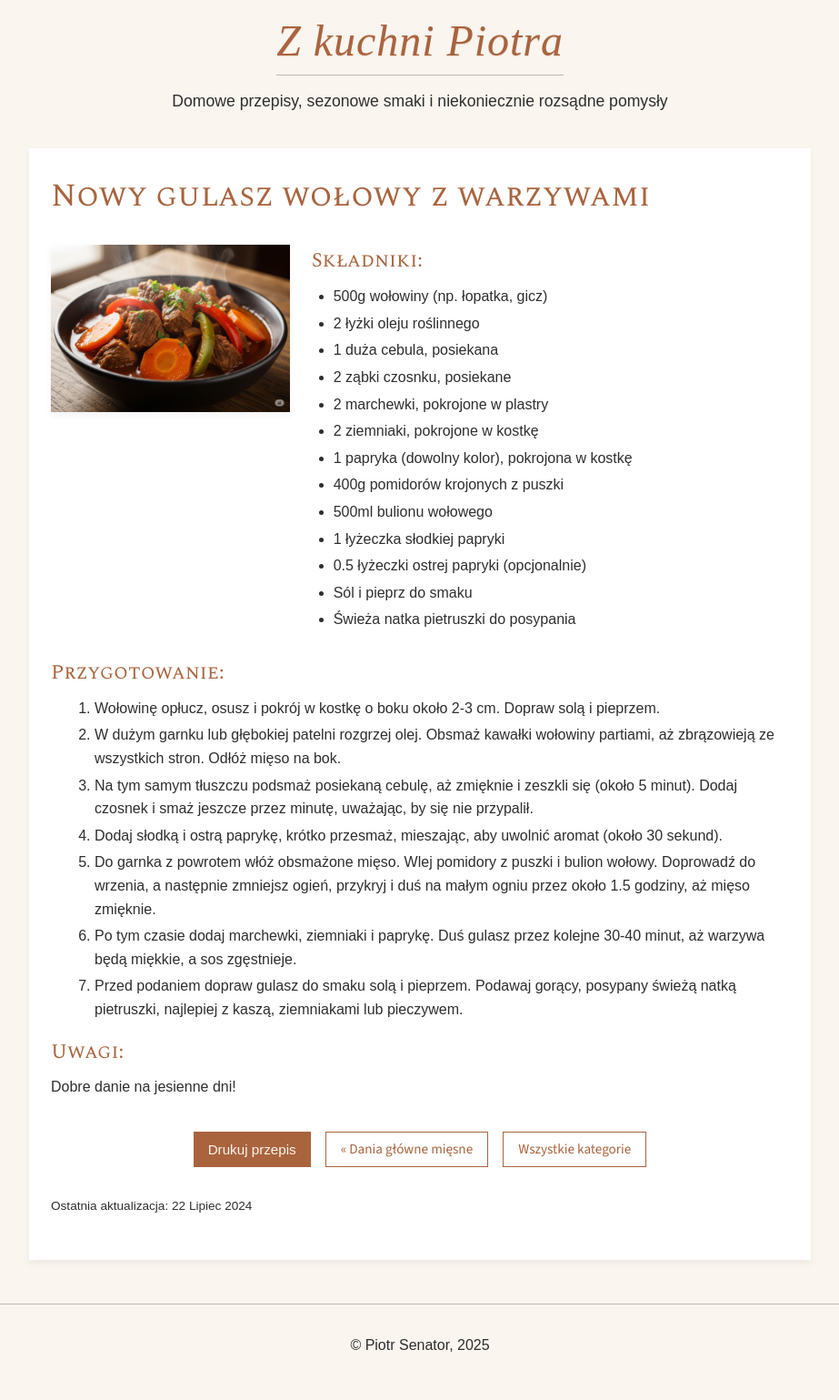
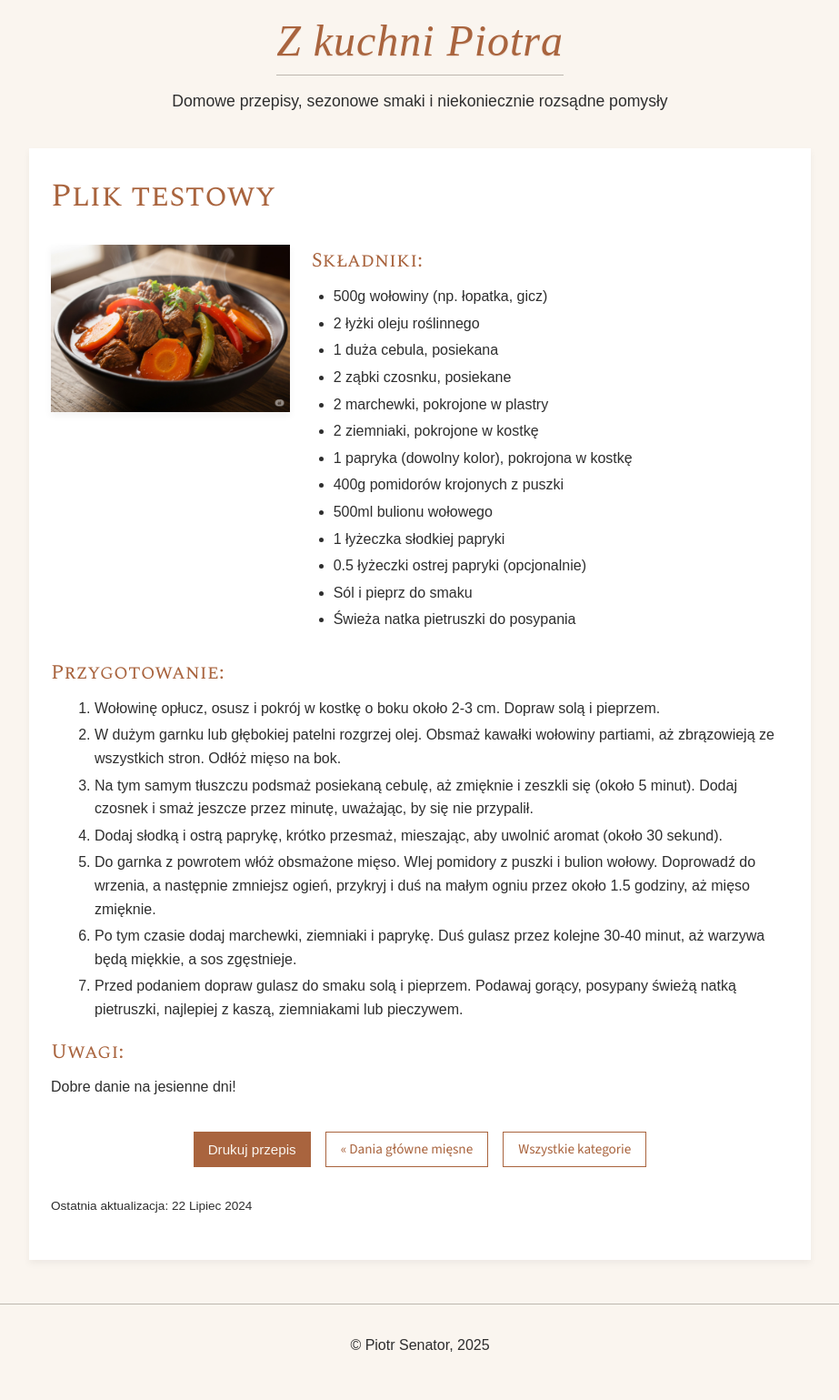
Before and after one commit to piotrsenator/kuchnia, a Jekyll site: the page built from _recipes/gulasz-wolowy-z-warzywami2.md, in a window 1280 px wide. Shown: the whole page at 91% size, without its empty margins (178-1101 px from the left). Built offline with Jekyll 4.4.1, drawn with Linux system fonts in a browser that asks for light colours; some web fonts are replaced.

Commit message:
Update gulasz-wolowy-z-warzywami2.md

```diff
--- a/_recipes/gulasz-wolowy-z-warzywami2.md
+++ b/_recipes/gulasz-wolowy-z-warzywami2.md
@@ -1,5 +1,5 @@
 ---
-title: Nowy gulasz wołowy z warzywami
+title: Plik testowy
 category: dania-glowne-miesne
 date: 2024-07-22
 last_modified_at: 2024-07-22
```
